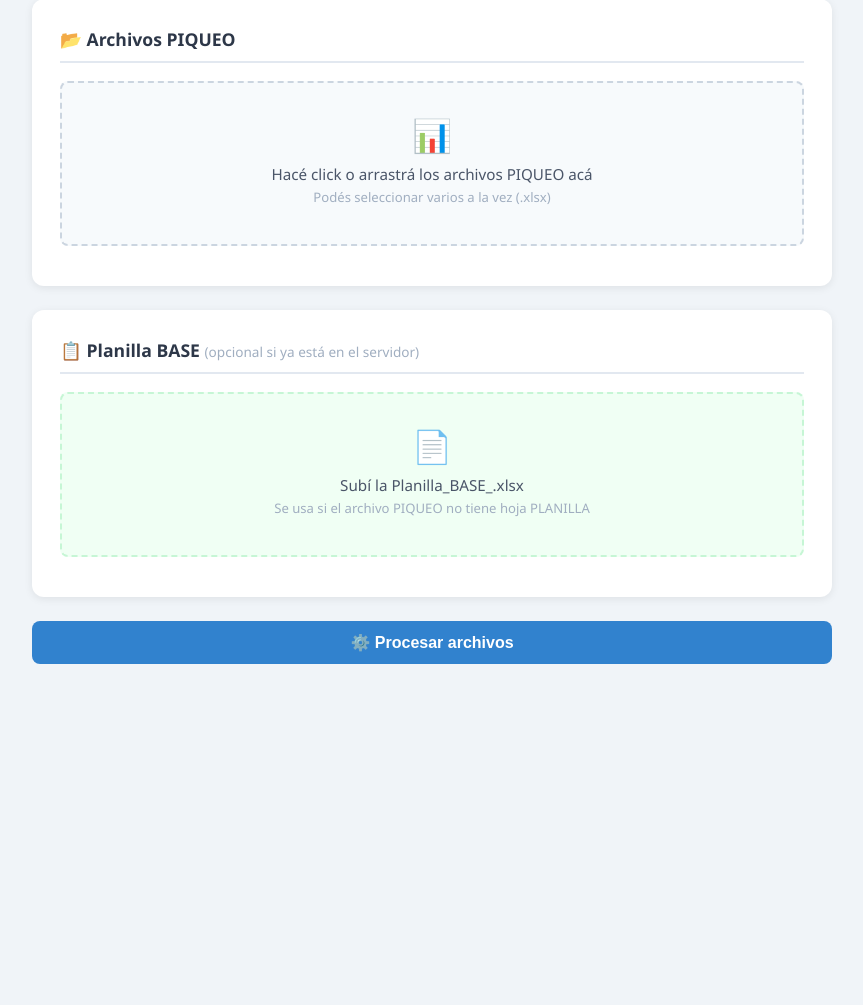
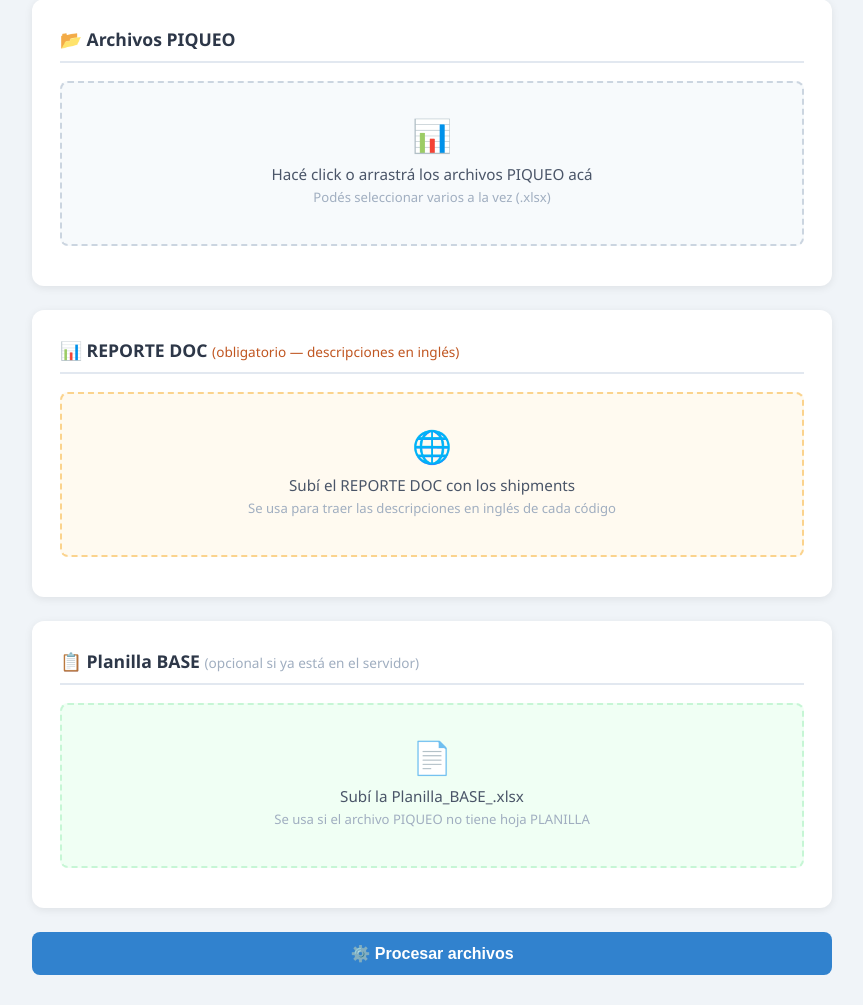
Before and after one commit to amarchioni-source/Planillas-OIA, a Flask app: page / in a window 1280 px wide. Shown: the part 126-1131 px from the top of the page, without its empty margins (208-1071 px from the left). Before the commit the page ends 790 px from the top, so only its background shows below. Run offline with Flask 3, Linux system fonts and the light colour scheme; parts of the project's set-up code (start-up, migrations or seed data) failed here and were passed over.

Commit message:
Update index.html

```diff
--- a/templates/index.html
+++ b/templates/index.html
@@ -89,6 +89,13 @@
         }
         .base-zone:hover { border-color: #48bb78; background: #e6ffed; }
 
+        .reporte-zone {
+            border: 2px dashed #fbd38d;
+            background: #fffaf0;
+        }
+        .reporte-zone:hover { border-color: #ed8936; background: #fef3e2; }
+        .reporte-zone .file-count { color: #dd6b20; }
+
         .btn {
             display: inline-block;
             padding: 12px 28px;
@@ -165,6 +172,13 @@
             font-size: 0.8rem;
             color: #718096;
         }
+        .resultado-item .traduccion {
+            font-size: 0.78rem;
+            color: #718096;
+            margin-top: 2px;
+        }
+        .traduccion .ok { color: #276749; font-weight: 600; }
+        .traduccion .warn { color: #c05621; font-weight: 600; }
 
         .error-item {
             background: #fff5f5;
@@ -233,6 +247,17 @@
     </div>
 
     <div class="card">
+        <h2>📊 REPORTE DOC <span style="font-weight:400;color:#c05621;font-size:0.85rem">(obligatorio — descripciones en inglés)</span></h2>
+        <div class="upload-zone reporte-zone" id="reporteZone" onclick="document.getElementById('reporteInput').click()">
+            <div class="icon">🌐</div>
+            <div class="label">Subí el REPORTE DOC con los shipments</div>
+            <div class="sublabel">Se usa para traer las descripciones en inglés de cada código</div>
+            <input type="file" id="reporteInput" accept=".xlsx">
+            <div class="file-count" id="reporteCount"></div>
+        </div>
+    </div>
+
+    <div class="card">
         <h2>📋 Planilla BASE <span style="font-weight:400;color:#a0aec0;font-size:0.85rem">(opcional si ya está en el servidor)</span></h2>
         <div class="upload-zone base-zone" id="baseZone" onclick="document.getElementById('baseInput').click()">
             <div class="icon">📄</div>
@@ -269,6 +294,7 @@
 <script>
     const piqueoInput = document.getElementById('piqueoInput');
     const baseInput = document.getElementById('baseInput');
+    const reporteInput = document.getElementById('reporteInput');
     const piqueoZone = document.getElementById('piqueoZone');
 
     piqueoInput.addEventListener('change', () => {
@@ -281,7 +307,12 @@
         document.getElementById('baseCount').textContent = f ? `✓ ${f.name}` : '';
     });
 
-    // Drag & drop
+    reporteInput.addEventListener('change', () => {
+        const f = reporteInput.files[0];
+        document.getElementById('reporteCount').textContent = f ? `✓ ${f.name}` : '';
+    });
+
+    // Drag & drop PIQUEO
     piqueoZone.addEventListener('dragover', e => { e.preventDefault(); piqueoZone.classList.add('dragover'); });
     piqueoZone.addEventListener('dragleave', () => piqueoZone.classList.remove('dragover'));
     piqueoZone.addEventListener('drop', e => {
@@ -299,8 +330,15 @@
             return;
         }
 
+        const reporte = reporteInput.files[0];
+        if (!reporte) {
+            alert('Tenés que subir el REPORTE DOC para obtener las descripciones en inglés');
+            return;
+        }
+
         const formData = new FormData();
         for (const f of files) formData.append('piqueo_files', f);
+        formData.append('reporte_doc', reporte);
         const base = baseInput.files[0];
         if (base) formData.append('planilla_base', base);
 
@@ -338,11 +376,18 @@
 
         let html = '';
         for (const r of resultados) {
+            const tradInfo = r.traducidos !== undefined
+                ? `<div class="traduccion">
+                     <span class="ok">✓ ${r.traducidos} con descripción en inglés</span>
+                     ${r.sin_traduccion > 0 ? `· <span class="warn">⚠ ${r.sin_traduccion} sin match en REPORTE DOC</span>` : ''}
+                   </div>`
+                : '';
             html += `
                 <div class="resultado-item">
                     <div class="info">
                         <div class="nombre">${r.nombre}<span class="badge badge-ok">OK</span></div>
                         <div class="detalle">${r.cortes} cortes AA · ${r.tropas} tropas · ${r.lotes} lotes${r.base_note}</div>
+                        ${tradInfo}
                     </div>
                     <a href="/descargar/${encodeURIComponent(r.salida)}">
                         <button class="btn btn-download">⬇ Descargar</button>
```
